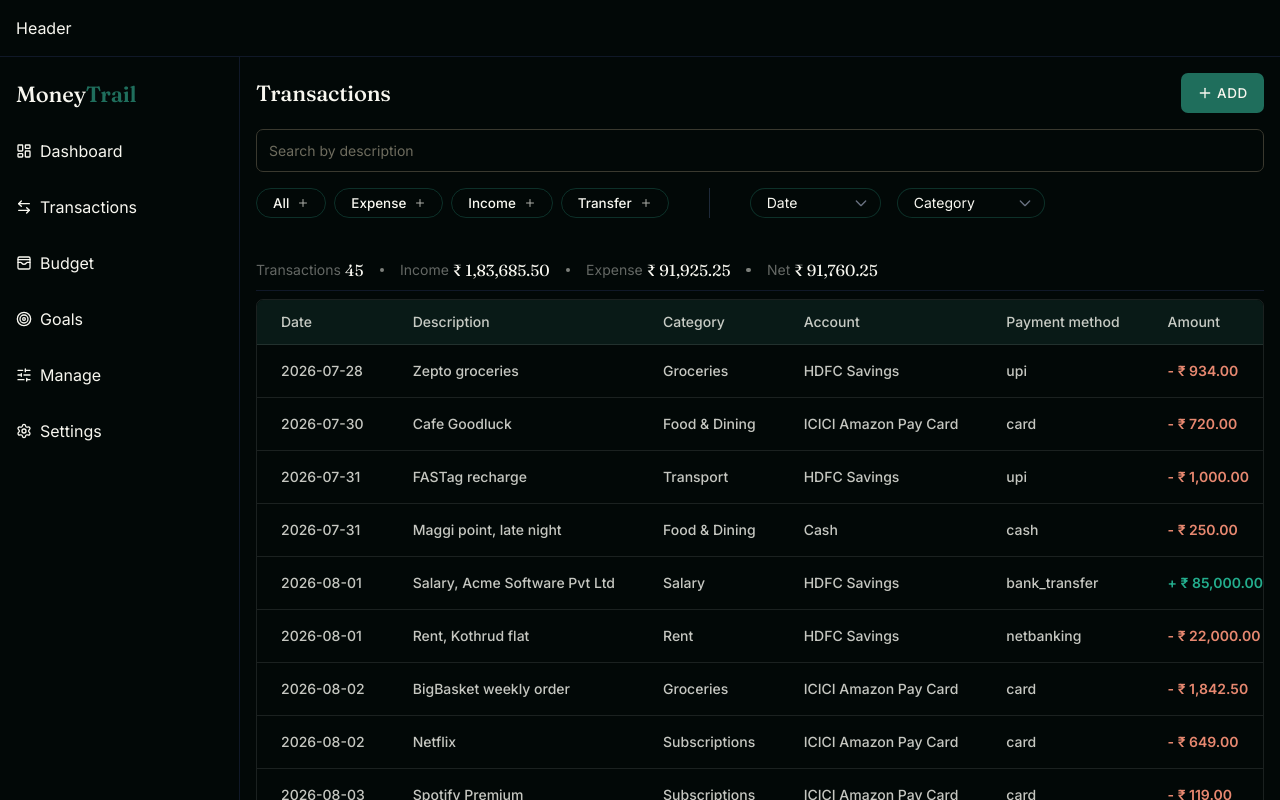
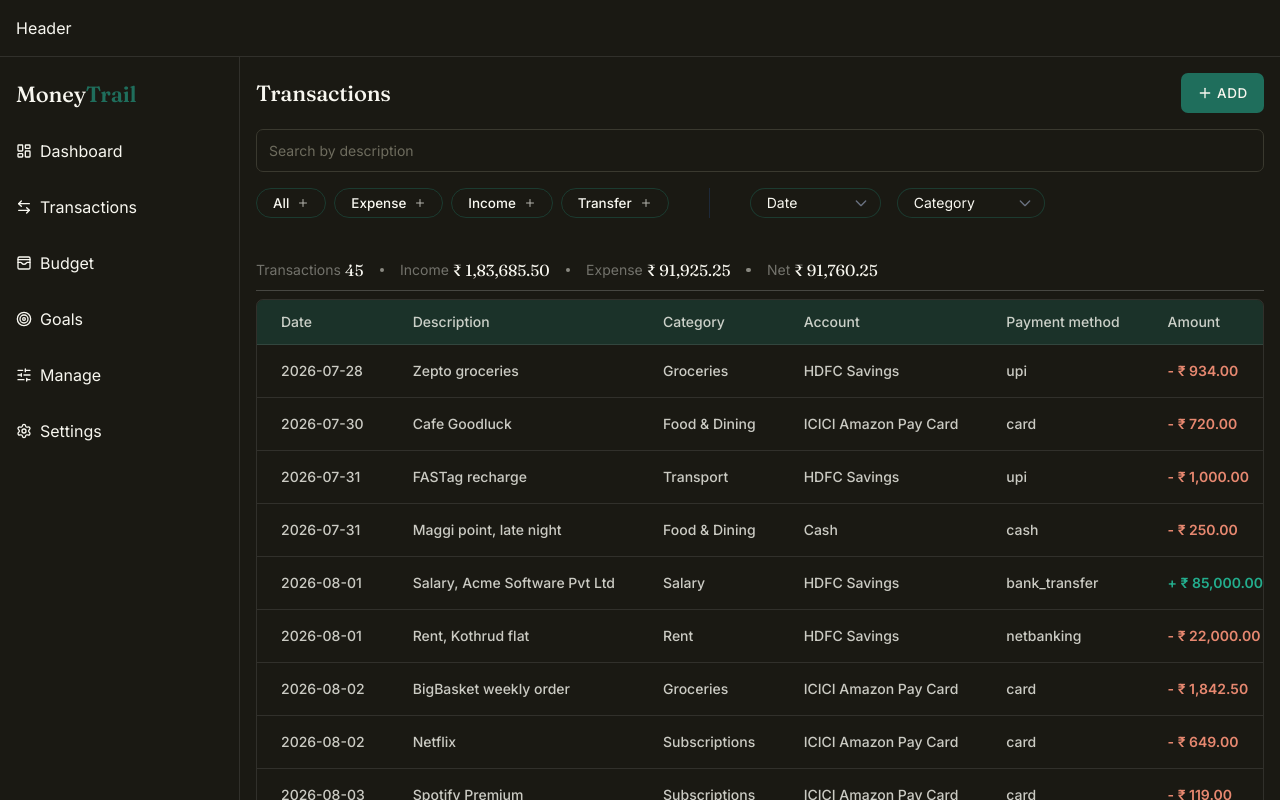
Before and after one commit to mohit-vb/moneytrail, a React (Vite) app: page /transactions in a window 1280 px wide. Built offline with nearby package versions, Linux system fonts and the light colour scheme.

Commit message:
fix(style) : border color and bg color changed to proper ink color

```diff
--- a/src/components/Header.tsx
+++ b/src/components/Header.tsx
@@ -1,6 +1,6 @@
 export default function Header() {
   return (
-    <header className="col-span-2 p-4 border-b border-b-gray-900">
+    <header className="col-span-2 p-4 border-b border-b-white/10">
       Header
     </header>
   );
--- a/src/components/Sidebar.tsx
+++ b/src/components/Sidebar.tsx
@@ -3,7 +3,7 @@ import { sidebarMenu } from "../constants";
 
 export default function Sidebar() {
   return (
-    <aside className="w-60 h-full flex flex-col gap-8 px-4 py-6 border-r border-r-gray-900  ">
+    <aside className="w-60 h-full flex flex-col gap-8 px-4 py-6 border-r border-r-white/10  ">
       <h1>
         Money<span className="text-accent font-semibold">Trail</span>
       </h1>
--- a/src/features/transactions/components/TransactionsSummary.tsx
+++ b/src/features/transactions/components/TransactionsSummary.tsx
@@ -12,7 +12,7 @@ export default function TransactionsSummary({
   totalExpense,
 }: TransactionsSummaryProps) {
   return (
-    <div className="flex items-center gap-4 py-2 mt-4 border-b border-b-gray-900">
+    <div className="flex items-center gap-4 py-2 mt-4 border-b border-b-white/20">
       <SummarySegament name="Transactions" value={totalTransactions} />
       <span className="`w-1 h-1 rounded-full bg-surface/50">&nbsp;</span>
       <SummarySegament name="Income" value={formatCurrency(totalIncome)} />
--- a/src/index.css
+++ b/src/index.css
@@ -5,7 +5,7 @@
 
 @theme {
   /* Colors */
-  --color-ink: #020807;
+  --color-ink: #1a1913;
   --color-ink-soft: #3a392f;
   --color-paper: #efede3;
   --color-surface: #f8f7f0;
@@ -175,7 +175,7 @@ button {
   }
 
   thead {
-    @apply text-sm bg-[#091a17];
+    @apply text-sm bg-accent/30;
   }
 
   th {
```
